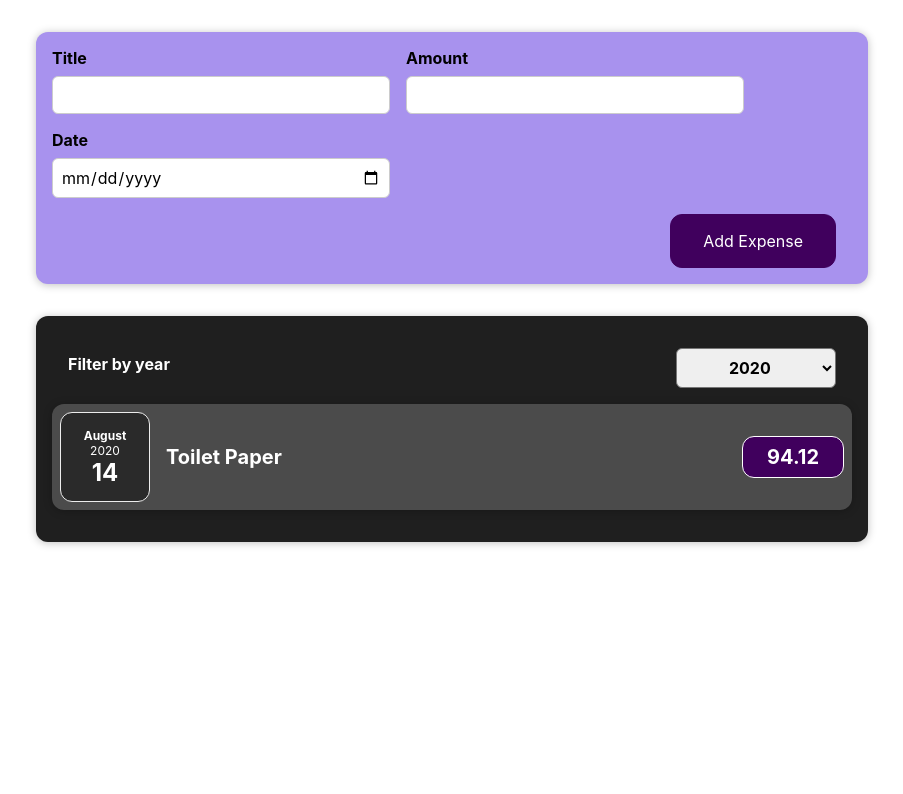
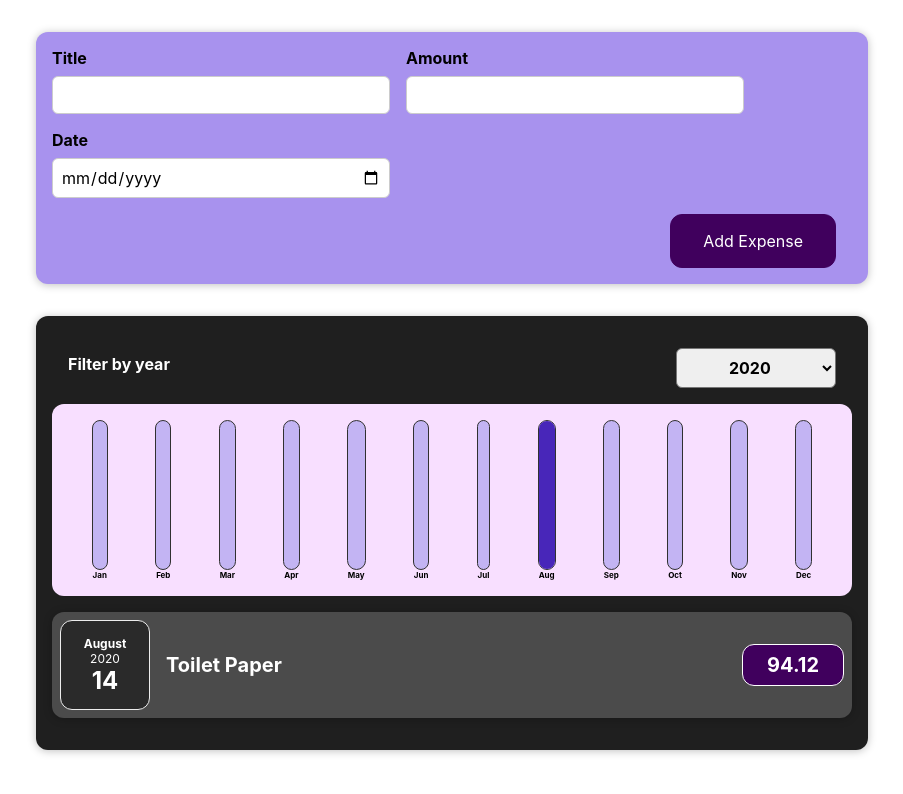
Before and after one commit to samofoke/expense_tracker, a React (Create React App) app: page / in a window 1280 px wide. Shown: the top 794 px of the page, without its empty margins (188-1091 px from the left). Built offline with nearby package versions, Linux system fonts and the light colour scheme.

Commit message:
year filter

```diff
--- /dev/null
+++ b/src/components/chart/chartbar/main-chart.css
@@ -0,0 +1,9 @@
+.chart {
+  padding: 1rem;
+  border-radius: 12px;
+  background-color: #f8dfff;
+  text-align: center;
+  display: flex;
+  justify-content: space-around;
+  height: 10rem;
+}
--- /dev/null
+++ b/src/components/chart/chartbar/main_chart.js
@@ -0,0 +1,21 @@
+import ChartBar from "../mainchart/chart_bar";
+import "./main-chart.css";
+
+const Chart = (props) => {
+  const dataValue = props.dataPoint.map((dataPoint) => dataPoint.value);
+  const totalMax = Math.max(...dataValue);
+  return (
+    <div className="chart">
+      {props.dataPoint.map((dataPoint) => (
+        <ChartBar
+          key={dataPoint.label}
+          maxValue={totalMax}
+          value={dataPoint.value}
+          label={dataPoint.label}
+        />
+      ))}
+    </div>
+  );
+};
+
+export default Chart;
--- /dev/null
+++ b/src/components/chart/mainchart/chart-bar.css
@@ -0,0 +1,30 @@
+.chart-bar {
+  height: 100%;
+  display: flex;
+  flex-direction: column;
+  align-items: center;
+}
+
+.chart-bar__inner {
+  height: 100%;
+  width: 100%;
+  border: 1px solid #313131;
+  border-radius: 12px;
+  background-color: #c3b4f3;
+  overflow: hidden;
+  display: flex;
+  flex-direction: column;
+  justify-content: flex-end;
+}
+
+.chart-bar__fill {
+  background-color: #4826b9;
+  width: 100%;
+  transition: all 0.3s ease-out;
+}
+
+.chart-bar__label {
+  font-weight: bold;
+  font-size: 0.5rem;
+  text-align: center;
+}
--- /dev/null
+++ b/src/components/chart/mainchart/chart_bar.js
@@ -0,0 +1,20 @@
+import "./chart-bar.css";
+
+const ChartBar = (props) => {
+  let barHeight = "0%";
+
+  if (props.maxValue > 0) {
+    barHeight = Math.round((props.value / props.maxValue) * 100) + "%";
+  }
+
+  return (
+    <div className="chart-bar">
+      <div className="chart-bar__inner">
+        <div className="chart-bar__fill" style={{ height: barHeight }}></div>
+      </div>
+      <div className="chart-bar__label">{props.label}</div>
+    </div>
+  );
+};
+
+export default ChartBar;
--- /dev/null
+++ b/src/components/expensechart/expense_chart.js
@@ -0,0 +1,27 @@
+import Chart from "../chart/chartbar/main_chart";
+
+const ExpenseChart = (props) => {
+  const chartDataPoint = [
+    { label: "Jan", value: 0 },
+    { label: "Feb", value: 0 },
+    { label: "Mar", value: 0 },
+    { label: "Apr", value: 0 },
+    { label: "May", value: 0 },
+    { label: "Jun", value: 0 },
+    { label: "Jul", value: 0 },
+    { label: "Aug", value: 0 },
+    { label: "Sep", value: 0 },
+    { label: "Oct", value: 0 },
+    { label: "Nov", value: 0 },
+    { label: "Dec", value: 0 },
+  ];
+
+  for (const expense of props.expenses) {
+    const expenseMonth = expense.date.getMonth();
+    chartDataPoint[expenseMonth].value += expense.amount;
+  }
+
+  return <Chart dataPoint={chartDataPoint} />;
+};
+
+export default ExpenseChart;
--- a/src/components/expenses/expenses.js
+++ b/src/components/expenses/expenses.js
@@ -1,6 +1,7 @@
 import { useState } from "react";
 // import ExpenseItem from "../expense-item/Expense_item";
 import ExpenseFilter from "../expensefilter/expense_filter";
+import ExpenseChart from "../expensechart/expense_chart";
 import Card from "../card/card";
 import "./expenses.css";
 import ExpenseList from "../expenselist/expense_list";
@@ -35,6 +36,7 @@
         selected={filterYear}
         theChangeFilter={filterChangeHandler}
       />
+      <ExpenseChart expenses={filterExpense} />
       <ExpenseList items={filterExpense} />
     </Card>
   );
```
Also changed, not shown: src/components/expensechart/expense-chart.css (added).
